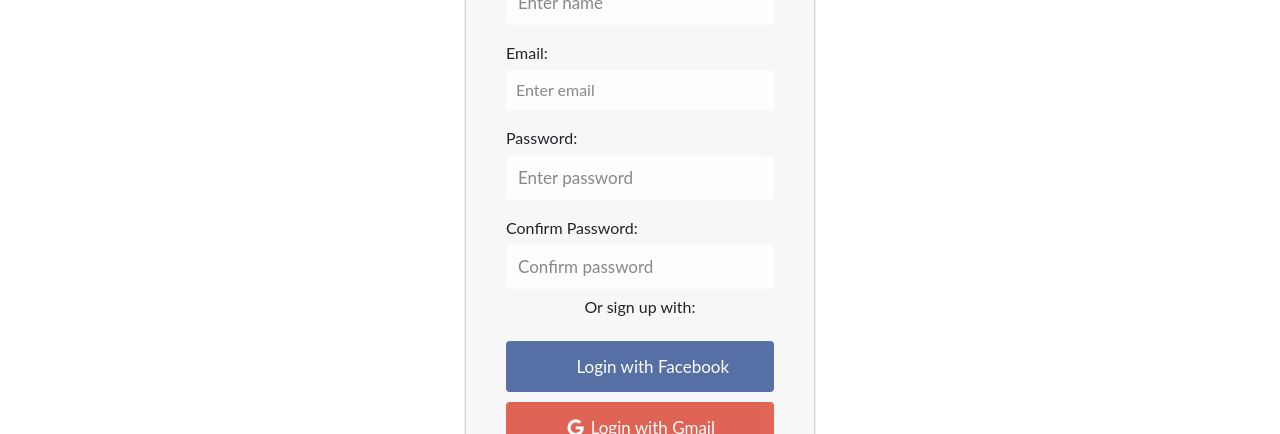
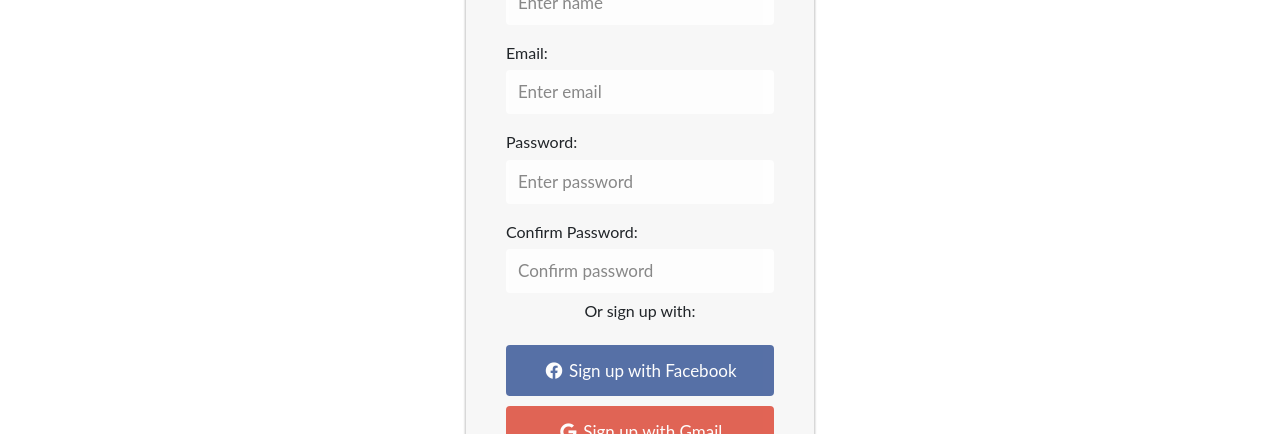
Before and after one commit to moazzamshah/Shopistic, a React (Create React App) app in the folder client/: page /signup in a window 1280 px wide. Shown: the part 325-759 px from the top of the page. Built offline with nearby package versions, Linux system fonts and the light colour scheme.

Commit message:
signup and signin updated

```diff
--- a/client/src/screens/SigninScreen.jsx
+++ b/client/src/screens/SigninScreen.jsx
@@ -52,7 +52,7 @@ function SigninScreen(props) {
                 </div>
                 <div className='form-group'>
                     <label htmlFor="email">Email: </label>
-                    <input type="email"
+                    <input type="text"
                         id="email"
                         placeholder="Enter email"
                         value={email}
--- a/client/src/screens/SignupScreen.jsx
+++ b/client/src/screens/SignupScreen.jsx
@@ -70,7 +70,7 @@ function SigninScreen(props) {
                 </div>
                 <div className='form-group'>
                     <label htmlFor="email">Email: </label>
-                    <input type="email"
+                    <input type="text"
                         id="email"
                         placeholder="Enter email"
                         value={email}
@@ -103,10 +103,10 @@ function SigninScreen(props) {
                 </div>
                 <div className='form-group'>
                     <a href='http://localhost:8000/passport/facebook' class='fb btn'>
-                        <i class='fa fa-facebook fa-fw'></i> Login with Facebook
+                        <i class='fab fa-facebook fa-fw'></i> Sign up with Facebook
                     </a>
                     <a href='http://localhost:8000/passport/auth/google' class='google btn'>
-                        <i class='fab fa-google fa-fw'></i> Login with Gmail
+                        <i class='fab fa-google fa-fw'></i> Sign up with Gmail
                     </a>
                 </div>
                 <div>
```
